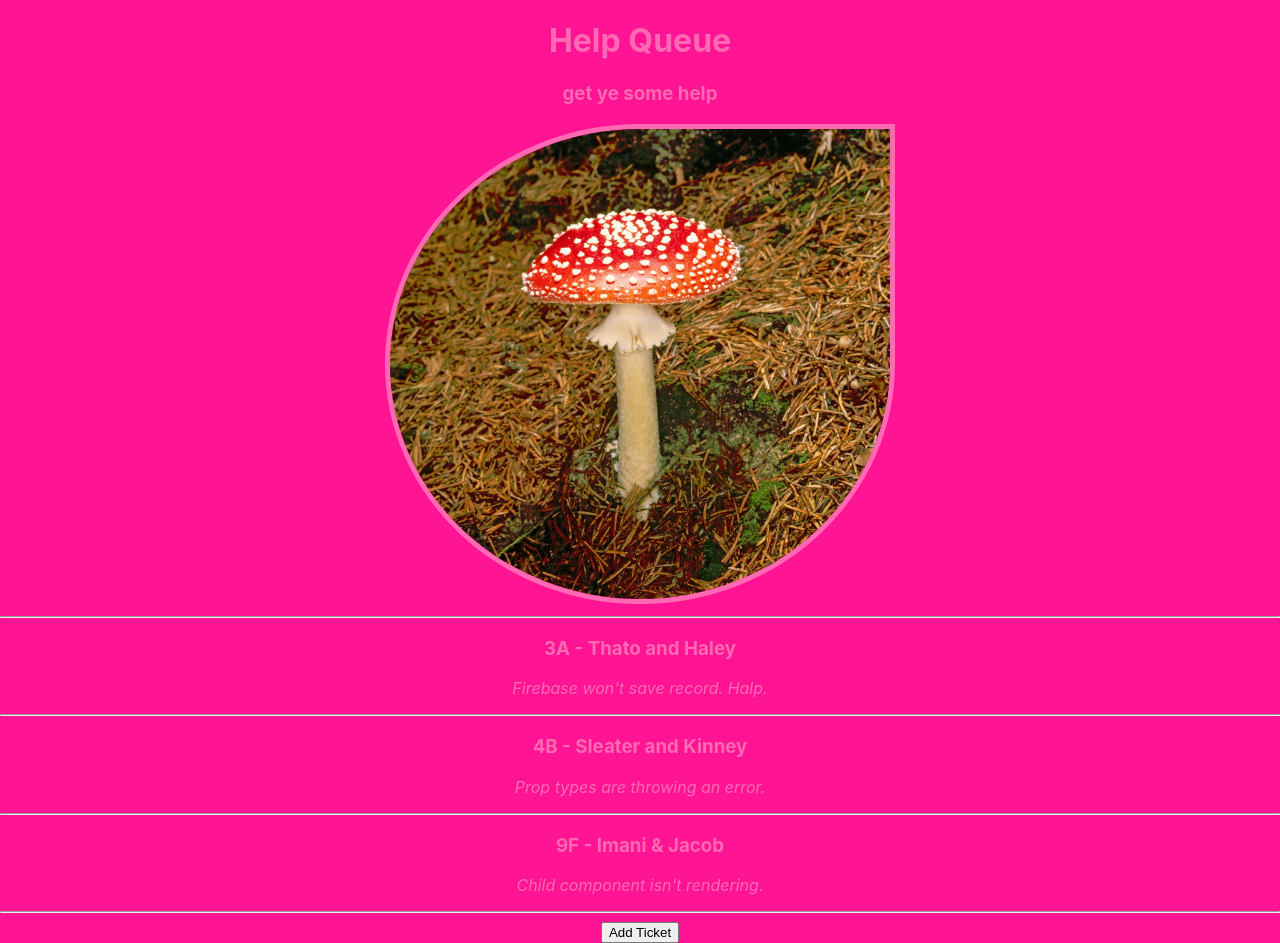
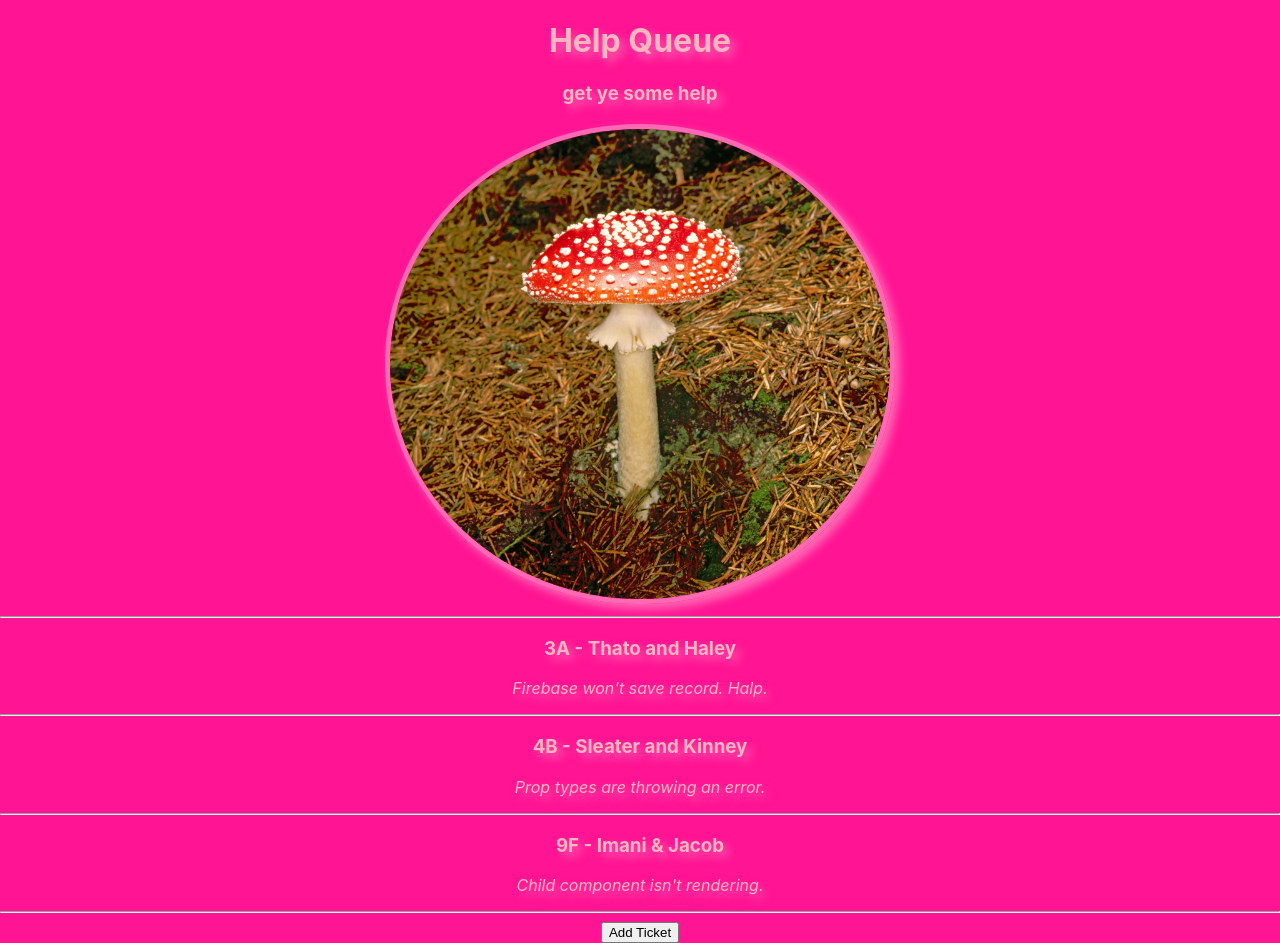
Before and after one commit to asparageist/help-queue, a React (Create React App) app: page / in a window 1280 px wide. Built offline with nearby package versions, Linux system fonts and the light colour scheme.

Commit message:
made the mushroom trippy

```diff
--- a/src/index.css
+++ b/src/index.css
@@ -1,6 +1,8 @@
 body {
   text-align: center;
-  color: hotpink;
+  color: lightpink;
+  text-shadow: hotpink 5px 5px 10px;
+
 
   background-color: deeppink;
   margin: 0;
@@ -17,8 +19,15 @@ body {
 
     border: solid 5px hotpink;
 
-    border-radius: 50% 0% 50% 50%;
+    border-radius: 50%;
+    transition: all 250ms ease;
+    box-shadow: hotpink 5px 5px 10px;
 
+  }
+
+  .medium:hover {
+    transform: rotate(720deg) scale(2.5);
+    transition: all 10000ms ease;
   }
 
 }
```
